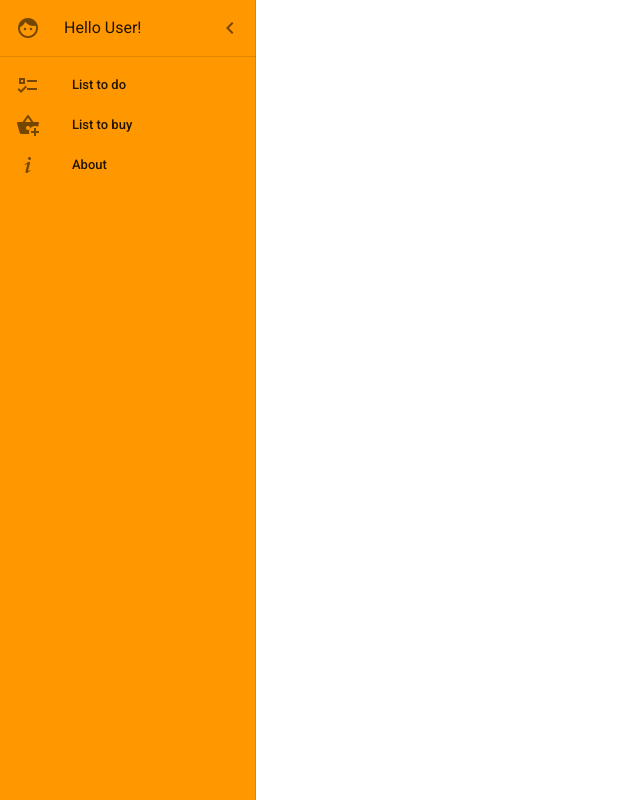
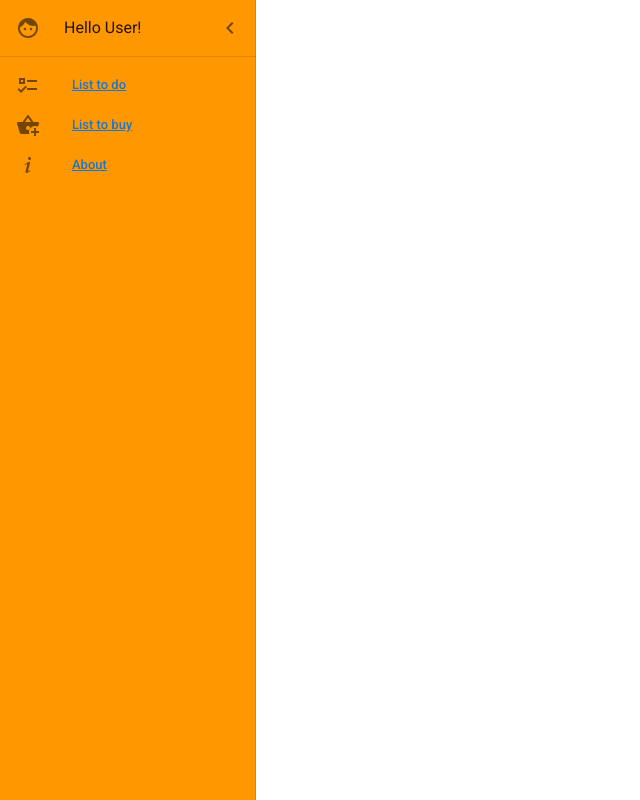
Before and after one commit to DomeT99/ToDoVue, a Vue app: page /#/about in a window 1280 px wide. Both pictures are taken after a click on the element "List to buy". Shown: the whole page, without its empty margins (0-640 px from the left). Built offline with nearby package versions, Linux system fonts and the light colour scheme.

Commit message:
Create viste e impostato il router

```diff
--- a/src/App.vue
+++ b/src/App.vue
@@ -2,6 +2,7 @@
   <v-app>
     <v-main>
       <app-nav-bar></app-nav-bar>
+      <router-view />
     </v-main>
   </v-app>
 </template>
--- a/src/components/AppNavBar.vue
+++ b/src/components/AppNavBar.vue
@@ -1,5 +1,11 @@
 <template>
-  <v-navigation-drawer class="orange roboto" permanent v-model="drawer" :mini-variant.sync="mini" app>
+  <v-navigation-drawer
+    class="orange roboto"
+    permanent
+    v-model="drawer"
+    :mini-variant.sync="mini"
+    app
+  >
     <v-list-item class="px-2">
       <v-list-item-avatar>
         <v-icon>mdi-face-man</v-icon>
@@ -19,7 +25,9 @@
         </v-list-item-icon>
 
         <v-list-item-content>
-          <v-list-item-title>{{ item.title }}</v-list-item-title>
+          <router-link :to="item.path">
+            <v-list-item-title>{{ item.title }}</v-list-item-title>
+          </router-link>
         </v-list-item-content>
       </v-list-item>
     </v-list>
@@ -32,9 +40,9 @@ export default {
     return {
       drawer: true,
       items: [
-        { title: "List to do", icon: "mdi-format-list-checks" },
-        { title: "List to buy", icon: "mdi-basket-plus" },
-        { title: "About", icon: "mdi-information-variant" },
+        { title: "List to do", icon: "mdi-format-list-checks", path: "/" },
+        { title: "List to buy", icon: "mdi-basket-plus", path: "/tobuy" },
+        { title: "About", icon: "mdi-information-variant", path: "/about" },
       ],
       mini: true,
     };
--- a/src/router/index.js
+++ b/src/router/index.js
@@ -1,15 +1,27 @@
 import Vue from 'vue'
 import VueRouter from 'vue-router'
-//import Home from '../views/Home.vue'
+import ToDo from '../views/ListToDo.vue'
+import ToBuy from '../views/ListToBuy.vue'
+import About from '../views/About.vue'
 
 Vue.use(VueRouter)
 
 const routes = [
- /*  {
+  {
     path: '/',
-    name: 'Home',
-    component: Home
-  } */
+    name: 'ToDo',
+    component: ToDo
+  },
+  {
+    path: '/tobuy',
+    name: 'ToBuy',
+    component: ToBuy
+  },
+  {
+    path: '/about',
+    name: 'About',
+    component: About
+  }
 
 ]
 
--- /dev/null
+++ b/src/views/About.vue
@@ -0,0 +1,9 @@
+<template>
+  <v-app></v-app>
+</template>
+
+<script>
+export default {
+  name: "About",
+};
+</script>
--- /dev/null
+++ b/src/views/ListToBuy.vue
@@ -0,0 +1,9 @@
+<template>
+  <v-app></v-app>
+</template>
+
+<script>
+export default {
+  name: "ToBuy",
+};
+</script>
--- a/src/views/Home.vue
+++ b/src/views/ListToDo.vue
@@ -7,7 +7,7 @@
 <script>
 
 export default {
-  name: "Home",
+  name: "ToDo",
 
 
 };
```
